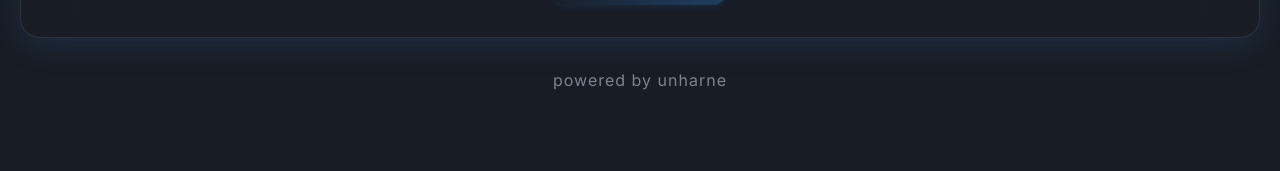
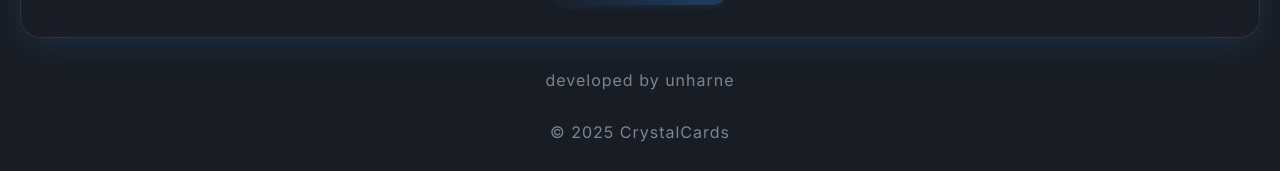
Before and after one commit to unharne/crystalcards, a plain HTML site: page index.html in a window 1280 px wide. Shown: the part 903-1074 px from the top of the page. Before the commit the page ends 1025 px from the top, so only its background shows below. Drawn offline with Linux system fonts and the light colour scheme.

Commit message:
Add files via upload

```diff
--- a/index.html
+++ b/index.html
@@ -139,7 +139,8 @@
                 <div id="nft-grid" class="cards-grid"></div>
             </section>
         </main>
-        <footer class="footer-powered" role="contentinfo"><a href="https://github.com/unharne" target="_blank" rel="noopener noreferrer" class="footer-powered-link">powered by unharne</a></footer>
+        <footer class="footer-powered" role="contentinfo"><a href="https://github.com/unharne" target="_blank" rel="noopener noreferrer" class="footer-powered-link">developed by unharne</a></footer>
+        <footer class="footer-powered" role="contentinfo"><p>© 2025 CrystalCards</p></footer>
     </div>
     <div id="card-modal" class="modal hidden" role="dialog" aria-modal="true" aria-labelledby="modal-card-content">
         <div class="modal-content">
@@ -149,7 +150,6 @@
     </div>
     <script src="script.js"></script>
 
-    <!-- Шаблон обычной карточки для коллекции и reveal -->
     <template id="card-template">
       <div class="card">
         <div class="card-checkbox-container">
@@ -162,7 +162,7 @@
         <div class="card-count"></div>
       </div>
     </template>
-    <!-- Шаблон NFT-карточки для секции NFT -->
+
     <template id="nft-card-template">
       <div class="card nft-card">
         <div class="card-image"></div>
```
